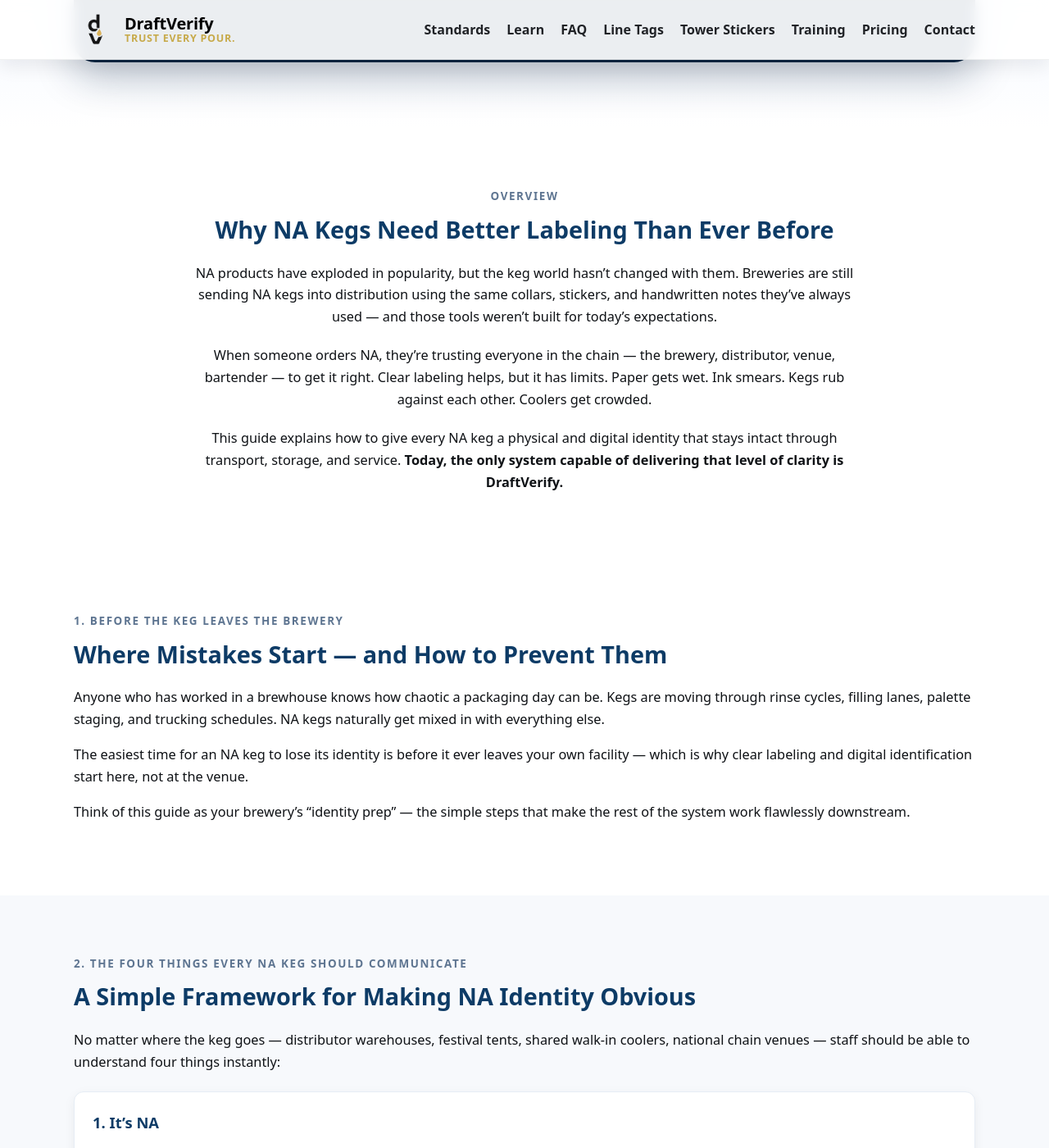
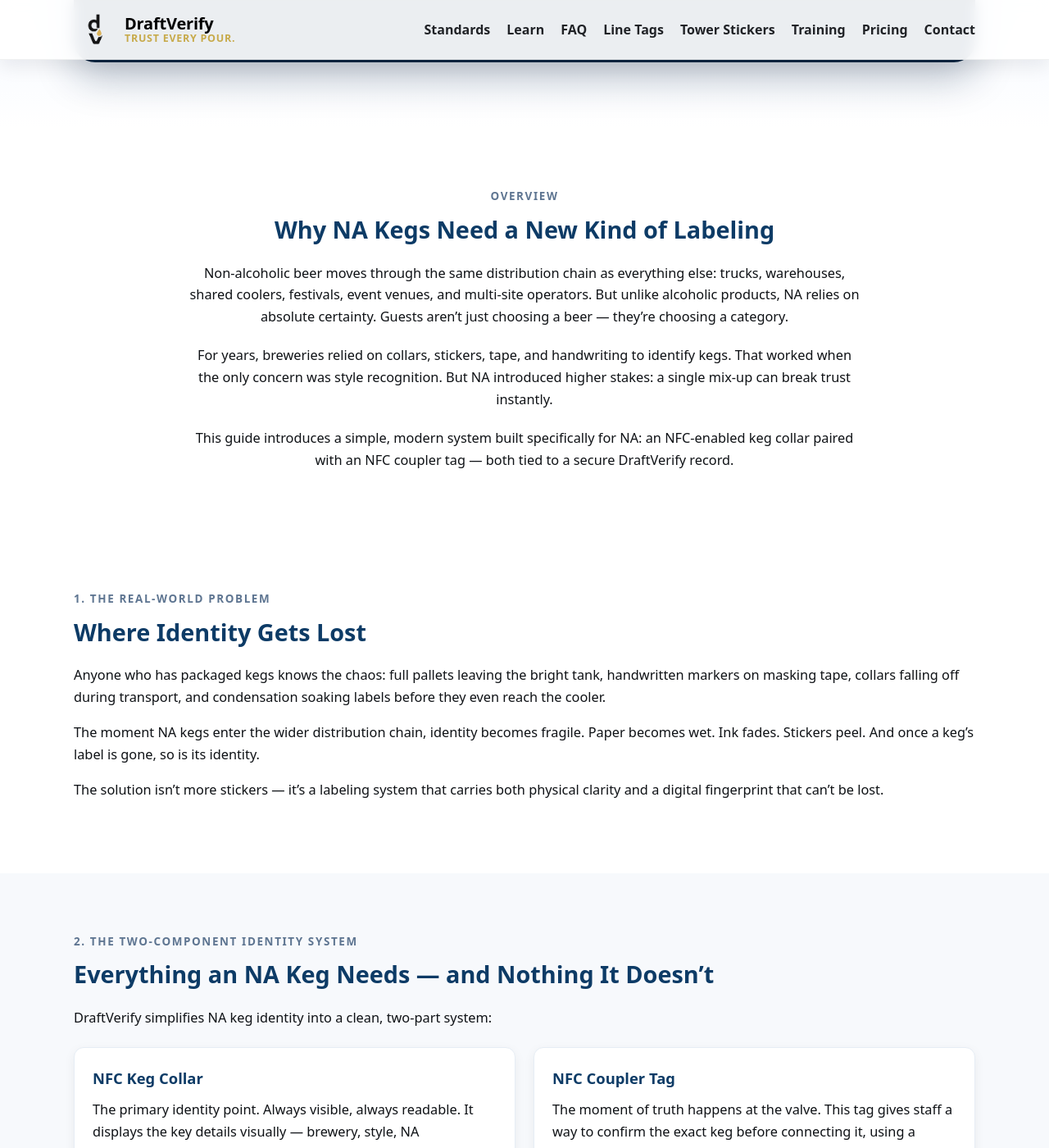
Before and after one commit to draftverify/draftverify.com, a Jekyll site: the page built from cornerstone/na-keg-labeling-guide/index.md, in a window 1280 px wide and 1400 px high, scrolled down 334 px. Shown: the whole window at 82% size. Built offline with Jekyll 4.4.1, drawn with Linux system fonts in a browser that asks for light colours; some of the changed text lies outside the part shown.

Commit message:
Update index.md

```diff
--- a/cornerstone/na-keg-labeling-guide/index.md
+++ b/cornerstone/na-keg-labeling-guide/index.md
@@ -11,9 +11,8 @@ permalink: /cornerstone/na-keg-labeling-guide/
     <div class="hero-card reveal">
       <h1>NA Keg Labeling & Identification Guide</h1>
       <p>
-        A modern, brewery-friendly guide for making sure every non-alcoholic (NA) keg
-        leaves the facility with clear labeling, durable identity, and digital traceability —
-        all tied together through the DraftVerify system.
+        A modern, brewery-friendly guide for giving every non-alcoholic (NA) keg a clear, durable,
+        and digitally verifiable identity — tied directly into the DraftVerify system.
       </p>
     </div>
   </div>
@@ -23,24 +22,24 @@ permalink: /cornerstone/na-keg-labeling-guide/
 <section class="section center">
   <div class="container">
     <div class="kicker">Overview</div>
-    <h2 class="h2">Why NA Kegs Need Better Labeling Than Ever Before</h2>
+    <h2 class="h2">Why NA Kegs Need a New Kind of Labeling</h2>
 
     <p style="max-width:820px;margin:0 auto">
-      NA products have exploded in popularity, but the keg world hasn’t changed with them.
-      Breweries are still sending NA kegs into distribution using the same collars, stickers, and
-      handwritten notes they’ve always used — and those tools weren’t built for today’s expectations.
+      Non-alcoholic beer moves through the same distribution chain as everything else: trucks,
+      warehouses, shared coolers, festivals, event venues, and multi-site operators. But unlike
+      alcoholic products, NA relies on absolute certainty. Guests aren’t just choosing a beer —
+      they’re choosing a category.
     </p>
 
     <p style="max-width:820px;margin:20px auto 0;">
-      When someone orders NA, they’re trusting everyone in the chain — the brewery, distributor,
-      venue, bartender — to get it right. Clear labeling helps, but it has limits. Paper gets wet.
-      Ink smears. Kegs rub against each other. Coolers get crowded.
+      For years, breweries relied on collars, stickers, tape, and handwriting to identify kegs.
+      That worked when the only concern was style recognition. But NA introduced higher stakes:
+      a single mix-up can break trust instantly.
     </p>
 
     <p style="max-width:820px;margin:20px auto 0;">
-      This guide explains how to give every NA keg a physical and digital identity that stays intact
-      through transport, storage, and service.
-      <strong>Today, the only system capable of delivering that level of clarity is DraftVerify.</strong>
+      This guide introduces a simple, modern system built specifically for NA: an NFC-enabled keg
+      collar paired with an NFC coupler tag — both tied to a secure DraftVerify record.
     </p>
   </div>
 </section>
@@ -48,24 +47,23 @@ permalink: /cornerstone/na-keg-labeling-guide/
 <!-- SECTION -->
 <section class="section">
   <div class="container">
-    <div class="kicker">1. Before the Keg Leaves the Brewery</div>
-    <h2 class="h2">Where Mistakes Start — and How to Prevent Them</h2>
+    <div class="kicker">1. The Real-World Problem</div>
+    <h2 class="h2">Where Identity Gets Lost</h2>
 
     <p>
-      Anyone who has worked in a brewhouse knows how chaotic a packaging day can be. Kegs are
-      moving through rinse cycles, filling lanes, palette staging, and trucking schedules. NA kegs
-      naturally get mixed in with everything else.
+      Anyone who has packaged kegs knows the chaos: full pallets leaving the bright tank,
+      handwritten markers on masking tape, collars falling off during transport, and condensation
+      soaking labels before they even reach the cooler.
     </p>
 
     <p>
-      The easiest time for an NA keg to lose its identity is before it ever leaves your own
-      facility — which is why clear labeling and digital identification start here, not at the
-      venue.
+      The moment NA kegs enter the wider distribution chain, identity becomes fragile. Paper becomes
+      wet. Ink fades. Stickers peel. And once a keg’s label is gone, so is its identity.
     </p>
 
     <p>
-      Think of this guide as your brewery’s “identity prep” — the simple steps that make the rest
-      of the system work flawlessly downstream.
+      The solution isn’t more stickers — it’s a labeling system that carries both physical clarity
+      and a digital fingerprint that can’t be lost.
     </p>
   </div>
 </section>
@@ -73,24 +71,38 @@ permalink: /cornerstone/na-keg-labeling-guide/
 <!-- SECTION -->
 <section class="section" style="background:#f7f9fc">
   <div class="container">
-    <div class="kicker">2. The Four Things Every NA Keg Should Communicate</div>
-    <h2 class="h2">A Simple Framework for Making NA Identity Obvious</h2>
+    <div class="kicker">2. The Two-Component Identity System</div>
+    <h2 class="h2">Everything an NA Keg Needs — and Nothing It Doesn’t</h2>
 
     <p>
-      No matter where the keg goes — distributor warehouses, festival tents, shared walk-in
-      coolers, national chain venues — staff should be able to understand four things instantly:
+      DraftVerify simplifies NA keg identity into a clean, two-part system:
     </p>
 
-    <div class="grid cols-4" style="margin-top:22px">
-      <div class="card reveal"><h3>1. It’s NA</h3><p>Not “probably NA.” Unmistakably NA.</p></div>
-      <div class="card reveal"><h3>2. What’s Inside</h3><p>Brewery, style, and product identity.</p></div>
-      <div class="card reveal"><h3>3. Where It Came From</h3><p>Batch, fill date, lot, and freshness data.</p></div>
-      <div class="card reveal"><h3>4. That It’s the Right Keg</h3><p>A digital ID that removes all guesswork.</p></div>
+    <div class="grid cols-2" style="margin-top:22px">
+
+      <div class="card reveal">
+        <h3>NFC Keg Collar</h3>
+        <p>
+          The primary identity point. Always visible, always readable. It displays the key details
+          visually — brewery, style, NA classification — and includes an integrated NFC chip that
+          links directly to the keg’s DraftVerify record.
+        </p>
+      </div>
+
+      <div class="card reveal">
+        <h3>NFC Coupler Tag</h3>
+        <p>
+          The moment of truth happens at the valve. This tag gives staff a way to confirm the exact
+          keg before connecting it, using a cryptographically unique NFC ID tied to the same
+          DraftVerify record as the collar.
+        </p>
+      </div>
+
     </div>
 
-    <p style="margin-top:18px;">
-      When all four pieces line up — visually and digitally — you have a keg that can’t be mixed up
-      or misidentified at any point in the chain.
+    <p style="margin-top:20px;">
+      These two components replace the messy patchwork of stickers and handwriting with a single,
+      unified identity system that stays with the keg no matter where it travels.
     </p>
   </div>
 </section>
@@ -98,24 +110,23 @@ permalink: /cornerstone/na-keg-labeling-guide/
 <!-- SECTION -->
 <section class="section">
   <div class="container">
-    <div class="kicker">3. The Identity Package</div>
-    <h2 class="h2">The Modern, Brewery-Friendly Way to Label NA Kegs</h2>
+    <div class="kicker">3. Why the Collar Matters</div>
+    <h2 class="h2">The Identity Badge Everyone Sees</h2>
 
     <p>
-      Instead of treating labeling as a chore, DraftVerify treats it as part of a connected identity
-      system. A compliant NA keg leaves the brewery with three physical elements and one digital one:
+      The keg collar has always been the “front-of-house” identity of a keg. It’s what people look
+      at in the cooler, on a pallet, or when grabbing the next keg to tap.
     </p>
 
-    <ul>
-      <li><strong>Keg Collar:</strong> the top-facing badge that says “NON-ALCOHOLIC” loud and clear</li>
-      <li><strong>Sidewall Label:</strong> rugged, cooler-proof information for stacked or racked storage</li>
-      <li><strong>Coupler Tag (NFC):</strong> the small digital anchor that confirms identity during connection</li>
-      <li><strong>Digital Registry Entry:</strong> the authoritative record that ties everything together</li>
-    </ul>
+    <p>
+      DraftVerify upgrades the collar into something far more powerful: an NFC-enabled identity
+      badge. It communicates NA status visually while also holding a digital link to the keg’s
+      product, batch, and traceability data.
+    </p>
 
     <p>
-      Together, these four pieces make it almost impossible for a NA keg to disappear into the chaos
-      of a shared cooler or crowded delivery truck.
+      Even if every other label disappears, the collar still tells the right story — and the NFC
+      chip proves it.
     </p>
   </div>
 </section>
@@ -123,20 +134,17 @@ permalink: /cornerstone/na-keg-labeling-guide/
 <!-- SECTION -->
 <section class="section" style="background:#f7f9fc">
   <div class="container">
-    <div class="kicker">4. Why NFC Tags Matter</div>
-    <h2 class="h2">The Part That Paper Labels Can’t Do</h2>
+    <div class="kicker">4. Why the Coupler Tag Matters</div>
+    <h2 class="h2">Identity Confirmed at the Moment It Counts</h2>
 
     <p>
-      Every brewery has dealt with collars falling off or labels peeling in the cold. That’s normal.
+      The valve is where mistakes happen — the exact point where a keg becomes a tap. The Coupler
+      Tag is designed to protect that moment. Its secure NFC ID ensures the keg being tapped is the
+      keg the brewery intended.
     </p>
 
     <p>
-      An NFC tag solves the problem paper can’t: it gives the keg a digital fingerprint that
-      doesn’t wear off, doesn’t smear, and doesn’t get lost if everything else does.
-    </p>
-
-    <p>
-      When a venue scans the tag, they instantly see:
+      One quick scan, and staff instantly see:
     </p>
 
     <ul>
@@ -144,12 +152,12 @@ permalink: /cornerstone/na-keg-labeling-guide/
       <li>the batch</li>
       <li>the NA classification</li>
       <li>the keg’s serialized ID</li>
-      <li>its next destination (optional)</li>
+      <li>and any associated DraftVerify details</li>
     </ul>
 
     <p>
-      This is why the NFC Coupler Tag is the heart of the DraftVerify system. It’s the one piece
-      that survives every keg’s entire journey.
+      The collar tells you what it is.
+      The coupler tag proves it.
     </p>
   </div>
 </section>
@@ -158,27 +166,28 @@ permalink: /cornerstone/na-keg-labeling-guide/
 <section class="section">
   <div class="container">
     <div class="kicker">5. Placement That Works in the Real World</div>
-    <h2 class="h2">Where Everything Goes — Based on Actual Brewery Use</h2>
+    <h2 class="h2">Identity Exactly Where People Expect It</h2>
 
     <p>
-      Brewers, cellar staff, drivers, and venue teams all interact with kegs differently. Over time,
-      operators across the industry unknowingly developed “unofficial standards” for where labeling
-      works best.
+      Everyone who works with kegs already knows where to look for information. DraftVerify builds
+      on those instincts and adds digital certainty.
     </p>
 
-    <p>DraftVerify formalizes those instincts:</p>
+    <h3>NFC Keg Collar</h3>
+    <p>
+      Placed on top — always visible, even in a crowded walk-in cooler. It’s the first thing anyone
+      sees during storage, transport, or quick checks.
+    </p>
 
-    <h3>Keg Collar</h3>
-    <p>Up top where it’s impossible to miss — especially in storage.</p>
+    <h3>NFC Coupler Tag</h3>
+    <p>
+      Secured near the keg valve, it’s perfectly positioned for a quick scan before connecting.
+      That’s where accuracy matters most, and where verification happens naturally as part of the
+      tapping process.
+    </p>
 
-    <h3>Sidewall Label</h3>
-    <p>Low enough to avoid scraping, high enough to remain visible in racks and stacks.</p>
-
-    <h3>Coupler Tag (NFC)</h3>
-    <p>Placed near the valve so staff can scan before connecting — the moment where accuracy matters most.</p>
-
-    <p>
-      The result is an identity system that works instinctively for anyone who touches the keg.
+    <p style="margin-top:20px;">
+      With these two placements, identity becomes both immediately visible and instantly verifiable.
     </p>
   </div>
 </section>
@@ -186,27 +195,26 @@ permalink: /cornerstone/na-keg-labeling-guide/
 <!-- SECTION -->
 <section class="section" style="background:#f7f9fc">
   <div class="container">
-    <div class="kicker">6. When the Keg Comes Home</div>
-    <h2 class="h2">A Quick Reset Before Its Next Journey</h2>
+    <div class="kicker">6. Resetting Kegs When They Return</div>
+    <h2 class="h2">A Quick Refresh Before the Next Fill</h2>
 
     <p>
-      Most breweries already refresh collars and touch up labels on returned kegs. The only new
-      step is confirming that the NFC tag is still intact and connected to the right record.
+      Returned kegs don’t need a complicated process — just a quick identity check. Brewers already
+      replace collars on refilled kegs. Now they simply verify that the NFC collar and the NFC
+      coupler tag match the correct DraftVerify record.
     </p>
 
-    <p>
-      Resetting the keg becomes simple:
-    </p>
+    <p>Most breweries follow a simple flow:</p>
 
     <ol>
-      <li>Inspect & clean</li>
-      <li>Replace any worn physical labels</li>
-      <li>Check or swap the NFC tag if needed</li>
-      <li>Update the DraftVerify Registry</li>
+      <li>Clean & inspect the keg</li>
+      <li>Replace the NFC collar if it’s damaged</li>
+      <li>Check the Coupler Tag’s NFC scan</li>
+      <li>Update the DraftVerify Registry for the next batch</li>
     </ol>
 
     <p>
-      After that, the keg is ready for another safe NA fill — with its identity restored.
+      The keg leaves with the same unified identity it arrived with — refreshed and ready.
     </p>
   </div>
 </section>
@@ -215,18 +223,17 @@ permalink: /cornerstone/na-keg-labeling-guide/
 <section class="section center">
   <div class="container">
     <div class="kicker">7. Why This Matters</div>
-    <h2 class="h2">Clear Identity = Safe Service = Trust in Your Product</h2>
+    <h2 class="h2">Clear Identity Builds Trust</h2>
 
     <p style="max-width:820px;margin:0 auto;">
-      Brewing a great non-alcoholic beer is only half the story. Making sure it stays NA from the
-      moment it leaves your brewery to the moment someone orders it is the other half — and that’s
-      what this guide is designed to protect.
+      NA drinkers expect accuracy. Breweries expect their product to be represented correctly.
+      Operators expect clarity during service. A modern identity system makes all three possible.
     </p>
 
     <p style="max-width:820px;margin:20px auto 0;">
-      DraftVerify gives breweries, distributors, and venues a shared language for NA keg identity.
-      And right now, it’s the only system that connects physical labels with a digital record that
-      can’t be mistaken for anything else.
+      With just two components — the NFC collar and the NFC coupler tag — DraftVerify creates a
+      complete identity that can’t be mixed up, peeled off, or misread. It’s simple, durable, and
+      built for how breweries and bars actually work.
     </p>
   </div>
 </section>
```
